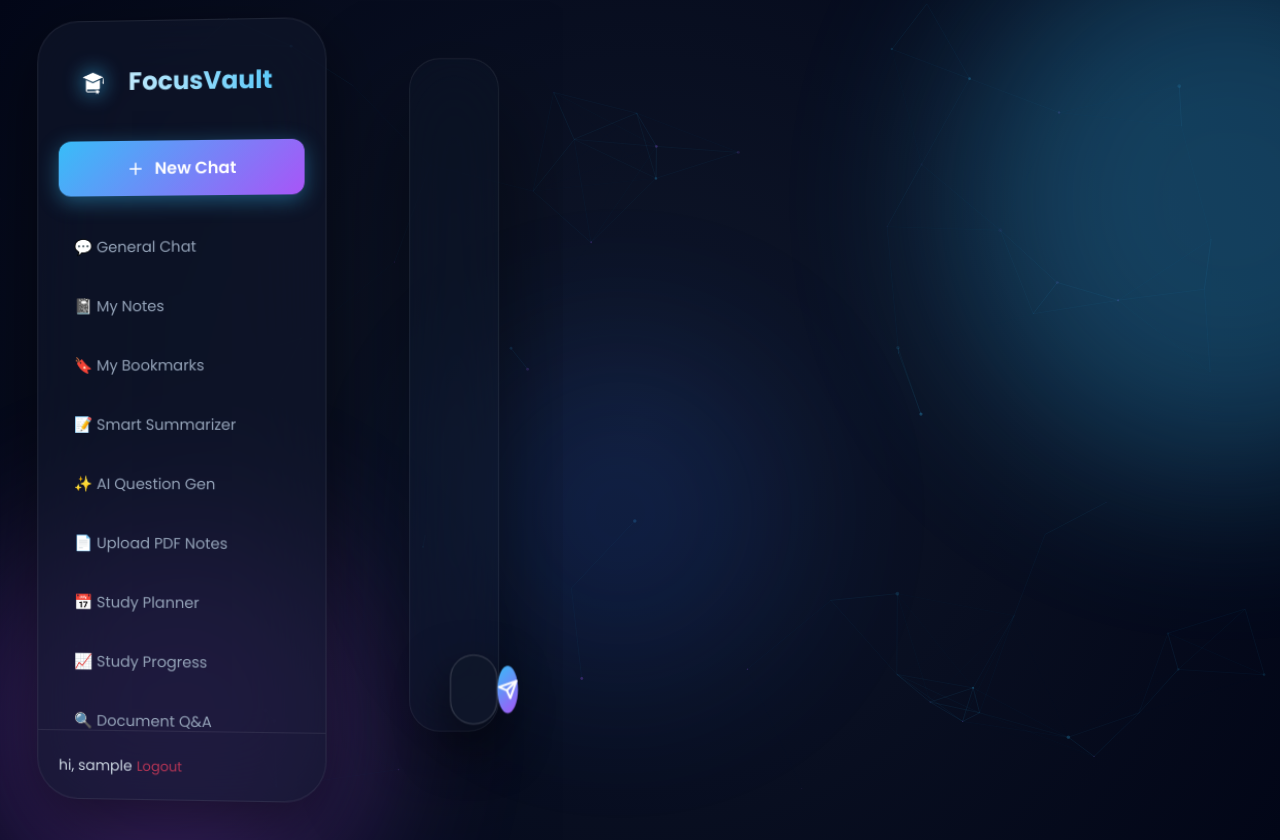
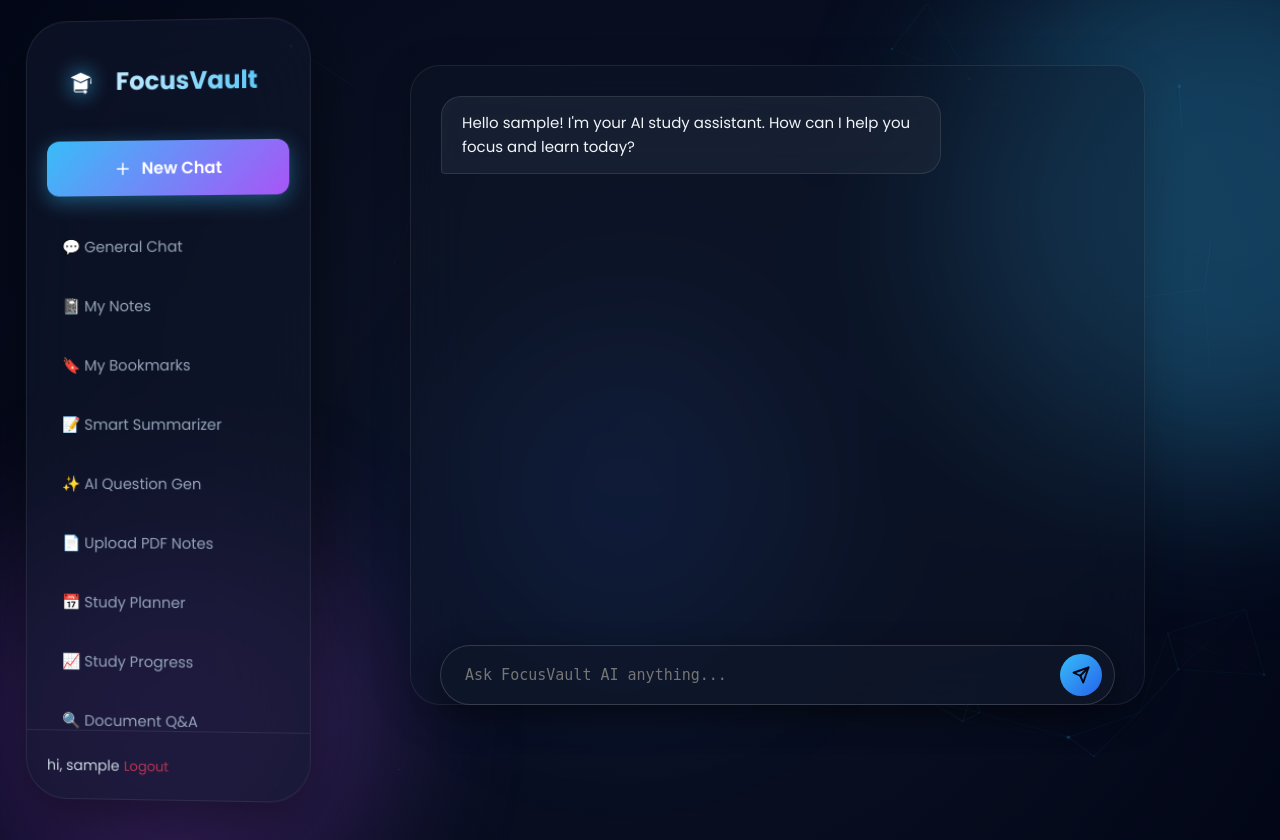
Before and after one commit to ankiiiiiitt/Devops_miniproject, a Flask app: page /chat in a window 1280 px wide. Run offline with Flask 3, Linux system fonts and the light colour scheme; the visitor is signed in with stand-in values (Sample User, id 1); data that the repository does not hold is empty; some libraries are stand-ins or nearby versions.

Commit message:
style: Revert General Chat design to previous stable version

```diff
--- a/static/css/style.css
+++ b/static/css/style.css
@@ -471,9 +471,9 @@ a {
 
 .chat-history {
   flex: 1;
-  background: rgba(30, 41, 59, 0.2);
-  backdrop-filter: blur(40px);
-  border: 1px solid rgba(255, 255, 255, 0.1);
+  background: rgba(15, 23, 42, 0.35);
+  backdrop-filter: blur(30px);
+  border: 1px solid var(--border-glass);
   border-radius: 30px;
   padding: 30px;
   padding-bottom: 100px; /* Space for sticky input */
@@ -482,9 +482,47 @@ a {
   flex-direction: column;
   gap: 25px;
   margin-bottom: 20px;
-  box-shadow: 0 30px 60px rgba(0, 0, 0, 0.4);
-  transform: translateZ(var(--p-card-z));
+  box-shadow: 0 10px 40px rgba(0, 0, 0, 0.2);
   scrollbar-gutter: stable;
+}
+
+/* Chat Bubbles */
+.chat-message {
+  max-width: 75%;
+  padding: 14px 20px;
+  border-radius: 20px;
+  font-size: 15px;
+  line-height: 1.6;
+  position: relative;
+  transition: 0.3s cubic-bezier(0.16, 1, 0.3, 1);
+  animation: bubbleIn 0.5s ease-out;
+  transform-style: preserve-3d;
+}
+
+@keyframes bubbleIn {
+  from { opacity: 0; transform: translateY(20px) scale(0.9); }
+  to { opacity: 1; transform: translateY(0) scale(1); }
+}
+
+.chat-message:hover {
+  transform: translateY(-4px) translateZ(10px);
+  box-shadow: 0 5px 20px rgba(0,0,0,0.2);
+}
+
+.chat-message.user {
+  align-self: flex-end;
+  background: linear-gradient(135deg, var(--primary), var(--secondary));
+  color: #020617;
+  font-weight: 600;
+  border-bottom-right-radius: 4px;
+}
+
+.chat-message.ai {
+  align-self: flex-start;
+  background: rgba(30, 41, 59, 0.5);
+  border: 1px solid rgba(255, 255, 255, 0.05);
+  color: #f1f5f9;
+  border-bottom-left-radius: 4px;
 }
 
 /* Chat Bubbles */
--- a/templates/chat.html
+++ b/templates/chat.html
@@ -1,164 +1,54 @@
 {% extends "dashboard_base.html" %}
-
-{% block styles %}
-<style>
-    .chat-container {
-        width: 100%;
-        max-width: 900px;
-        margin: 0 auto;
-        height: calc(100vh - 120px);
-        display: flex;
-        flex-direction: column;
-        transform-style: preserve-3d;
-        perspective: 2000px;
-    }
-
-    .chat-history {
-        flex: 1;
-        background: rgba(15, 23, 42, 0.3);
-        backdrop-filter: blur(40px);
-        border: 1px solid rgba(255, 255, 255, 0.08);
-        border-radius: 30px;
-        padding: 40px;
-        padding-bottom: 120px;
-        overflow-y: auto;
-        display: flex;
-        flex-direction: column;
-        gap: 30px;
-        box-shadow: 0 40px 100px rgba(0, 0, 0, 0.5);
-        transform: translateZ(var(--p-card-z));
-    }
-
-    .chat-message {
-        max-width: 80%;
-        padding: 16px 24px;
-        border-radius: 20px;
-        font-size: 15px;
-        line-height: 1.6;
-        position: relative;
-        transform-style: preserve-3d;
-        transition: transform 0.4s cubic-bezier(0.16, 1, 0.3, 1);
-        animation: bubblePop 0.5s cubic-bezier(0.17, 0.67, 0.83, 0.67);
-    }
-
-    @keyframes bubblePop {
-        from { opacity: 0; transform: translateY(30px) scale(0.8) translateZ(-50px); }
-        to { opacity: 1; transform: translateY(0) scale(1) translateZ(0); }
-    }
-
-    .chat-message.user {
-        align-self: flex-end;
-        background: linear-gradient(135deg, var(--primary), var(--secondary));
-        color: #020617;
-        font-weight: 600;
-        border-bottom-right-radius: 4px;
-        box-shadow: 0 10px 25px var(--primary-glow);
-        transform: translateZ(20px) rotateX(-2deg);
-    }
-
-    .chat-message.ai {
-        align-self: flex-start;
-        background: rgba(30, 41, 59, 0.6);
-        border: 1px solid rgba(255, 255, 255, 0.1);
-        color: #f1f5f9;
-        border-bottom-left-radius: 4px;
-        transform: translateZ(10px) rotateX(2deg);
-    }
-
-    .chat-message:hover {
-        transform: translateZ(40px) scale(1.02);
-    }
-
-    .chat-input-wrapper {
-        position: absolute;
-        bottom: 30px;
-        left: 40px;
-        right: 40px;
-        z-index: 100;
-        transform-style: preserve-3d;
-        transform: translateZ(60px);
-    }
-
-    .chat-input-box {
-        background: rgba(15, 23, 42, 0.8);
-        backdrop-filter: blur(50px);
-        border: 1px solid rgba(255, 255, 255, 0.2);
-        border-radius: 100px;
-        padding: 10px 14px 10px 30px;
-        display: flex;
-        align-items: center;
-        gap: 15px;
-        transition: 0.4s cubic-bezier(0.16, 1, 0.3, 1);
-        box-shadow: 0 20px 50px rgba(0, 0, 0, 0.6);
-    }
-
-    .chat-input-box:focus-within {
-        border-color: var(--primary);
-        box-shadow: 0 0 40px var(--primary-glow), 0 20px 60px rgba(0, 0, 0, 0.7);
-        transform: translateY(-5px) scale(1.02);
-    }
-
-    #chatInput {
-        background: transparent;
-        border: none;
-        color: white;
-        flex: 1;
-        outline: none;
-        font-size: 16px;
-        padding: 12px 0;
-    }
-
-    #sendBtn {
-        background: linear-gradient(135deg, var(--primary), var(--secondary));
-        border: none;
-        color: white;
-        width: 46px;
-        height: 46px;
-        border-radius: 50%;
-        cursor: pointer;
-        display: flex;
-        align-items: center;
-        justify-content: center;
-        transition: 0.3s;
-    }
-
-    #sendBtn:hover {
-        transform: rotate(-10deg) scale(1.1);
-        box-shadow: 0 0 20px var(--primary);
-    }
-
-    .ai-typing-indicator {
-        font-size: 12px;
-        color: var(--primary);
-        margin-top: -15px;
-        margin-left: 5px;
-        display: none;
-        animation: pulse 1s infinite alternate;
-    }
-
-    @keyframes pulse { from { opacity: 0.4; } to { opacity: 1; } }
-</style>
-{% endblock %}
 
 {% block content %}
 <div class="chat-container">
+    <!-- MESSAGING AREA -->
     <div class="chat-history" id="chatHistory">
-        {% for msg in messages %}
-            <div class="chat-message {{ msg.role }}">
-                <div class="bubble-content">
-                    {{ msg.content | safe }}
+        {% if messages %}
+            {% for msg in messages %}
+                {% if msg.role != 'system' %}
+                <div class="chat-message {{ 'user' if msg.role == 'user' else 'ai' }}">
+                    <div class="bubble-content">{{ msg.content | safe if msg.role == 'assistant' else msg.content }}</div>
+                    {% if msg.role == 'assistant' %}
+                    <div class="chat-message-actions">
+                        <button class="btn-bookmark"
+                            data-content="{{ msg.content }}"
+                            data-type="AI Chat Response"
+                            onclick="handleBookmarkClick(this)" title="Bookmark this response">
+                            <svg width="14" height="14" viewBox="0 0 24 24" fill="none" stroke="currentColor" stroke-width="2" stroke-linecap="round" stroke-linejoin="round"><path d="M19 21l-7-5-7 5V5a2 2 0 0 1 2-2h10a2 2 0 0 1 2 2z"></path></svg>
+                        </button>
+                    </div>
+                    {% endif %}
                 </div>
+                {% endif %}
+            {% endfor %}
+        {% else %}
+        <div class="chat-message ai" id="welcomeMessage">
+            <div class="bubble-content">
+                Hello {{ session.get('user', 'there') }}! I'm your AI study assistant. How can I help you focus and learn today?
             </div>
-        {% endfor %}
+            <div class="chat-message-actions">
+                <button class="btn-bookmark"
+                    data-content="Hello {{ session.get('user', 'there') }}! I'm your AI study assistant. How can I help you focus and learn today?"
+                    data-type="AI Chat Response"
+                    onclick="handleBookmarkClick(this)" title="Bookmark this response">
+                    <svg width="14" height="14" viewBox="0 0 24 24" fill="none" stroke="currentColor" stroke-width="2" stroke-linecap="round" stroke-linejoin="round"><path d="M19 21l-7-5-7 5V5a2 2 0 0 1 2-2h10a2 2 0 0 1 2 2z"></path></svg>
+                </button>
+            </div>
+        </div>
+        {% endif %}
     </div>
 
-    <div class="ai-typing-indicator" id="typingIndicator">FocusVault is thinking...</div>
-
+    <!-- STICKY PILL INPUT -->
     <div class="chat-input-wrapper">
         <div class="chat-input-box">
-            <textarea id="chatInput" placeholder="Ask your AI Study Assistant anything..." rows="1"></textarea>
-            <button id="sendBtn" title="Send Message">
-                <svg width="20" height="20" viewBox="0 0 24 24" fill="none" stroke="currentColor" stroke-width="2.5" stroke-linecap="round" stroke-linejoin="round"><line x1="22" y1="2" x2="11" y2="13"></line><polygon points="22 2 15 22 11 13 2 9 22 2"></polygon></svg>
+            <textarea id="chatInput" placeholder="Ask FocusVault AI anything..." rows="1"
+                oninput="this.style.height = ''; this.style.height = this.scrollHeight + 'px'"></textarea>
+            <button id="sendBtn" onclick="sendMessage()" title="Send Message">
+                <svg width="18" height="18" viewBox="0 0 24 24" fill="none" stroke="currentColor" stroke-width="2.5" stroke-linecap="round" stroke-linejoin="round">
+                    <line x1="22" y1="2" x2="11" y2="13"></line>
+                    <polygon points="22 2 15 22 11 13 2 9 22 2"></polygon>
+                </svg>
             </button>
         </div>
     </div>
@@ -167,62 +57,144 @@
 
 {% block scripts %}
 <script>
+    const chatHistory = document.getElementById('chatHistory');
     const chatInput = document.getElementById('chatInput');
     const sendBtn = document.getElementById('sendBtn');
-    const chatHistory = document.getElementById('chatHistory');
-    const typingIndicator = document.getElementById('typingIndicator');
-    const chatID = "{{ chat_id or '' }}";
 
-    function appendMessage(role, content) {
-        const msg = document.createElement('div');
-        msg.className = `chat-message ${role}`;
-        msg.innerHTML = `<div class="bubble-content">${content}</div>`;
-        chatHistory.appendChild(msg);
-        chatHistory.scrollTop = chatHistory.scrollHeight;
-    }
+    let currentChatId = "{{ chat_id if chat_id else '' }}";
 
-    async function sendMessage() {
-        const message = chatInput.value.trim();
-        if(!message) return;
-
-        chatInput.value = '';
-        appendMessage('user', message);
-
-        typingIndicator.style.display = 'block';
-        chatHistory.scrollTop = chatHistory.scrollHeight;
-
-        try {
-            const response = await fetch('/chat_api', {
-                method: 'POST',
-                headers: { 'Content-Type': 'application/json' },
-                body: JSON.stringify({ message, chat_id: chatID })
-            });
-            const data = await response.json();
-
-            typingIndicator.style.display = 'none';
-            if(data.reply) {
-                appendMessage('ai', data.reply);
-                if(!chatID && data.chat_id) {
-                    window.location.href = `/chat/${data.chat_id}`;
-                }
-            } else {
-                appendMessage('ai', 'Oops, something went wrong.');
-            }
-        } catch (err) {
-            typingIndicator.style.display = 'none';
-            appendMessage('ai', 'Failed to connect to AI.');
-        }
-    }
-
-    sendBtn.addEventListener('click', sendMessage);
-    chatInput.addEventListener('keydown', (e) => {
-        if(e.key === 'Enter' && !e.shiftKey) {
+    chatInput.addEventListener('keypress', function(e) {
+        if (e.key === 'Enter' && !e.shiftKey) {
             e.preventDefault();
             sendMessage();
         }
     });
 
-    // Auto-scroll on load
-    chatHistory.scrollTop = chatHistory.scrollHeight;
+    async function sendMessage() {
+        const text = chatInput.value.trim();
+        if (!text) return;
+
+        chatInput.value = '';
+        chatInput.style.height = 'auto';
+
+        appendMessage(text, 'user');
+
+        // Show thinking animation
+        const thinkingId = 'thinking-' + Date.now();
+        const thinkingDiv = document.createElement('div');
+        thinkingDiv.className = 'chat-message ai';
+        thinkingDiv.id = thinkingId;
+        thinkingDiv.innerHTML = `<div class="ai-typing-indicator"><span></span><span></span><span></span></div>`;
+        chatHistory.appendChild(thinkingDiv);
+        chatHistory.scrollTop = chatHistory.scrollHeight;
+
+        try {
+            const payload = { message: text };
+            if (currentChatId) {
+                payload.chat_id = currentChatId;
+            }
+
+            const response = await fetch('/chat_api', {
+                method: 'POST',
+                headers: { 'Content-Type': 'application/json' },
+                body: JSON.stringify(payload)
+            });
+
+            if (response.ok) {
+                const data = await response.json();
+                if (data.reply) {
+                    if (!currentChatId && data.chat_id) {
+                        currentChatId = data.chat_id;
+                        window.history.pushState({}, '', '/chat/' + currentChatId);
+                    }
+                    thinkingDiv.remove();
+                    appendMessage(data.reply, 'ai');
+                } else {
+                    thinkingDiv.remove();
+                    appendMessage('Sorry, something went wrong.', 'ai');
+                }
+            } else {
+                thinkingDiv.remove();
+                appendMessage('Failed to connect to AI server.', 'ai');
+            }
+        } catch (err) {
+            thinkingDiv.remove();
+            appendMessage('Failed to connect to AI server.', 'ai');
+        }
+    }
+
+    function appendMessage(text, sender, id = null) {
+        const div = document.createElement('div');
+        div.className = `chat-message ${sender}`;
+        if (id) div.id = id;
+
+        const content = document.createElement('div');
+        content.className = 'bubble-content';
+        if (sender === 'ai') {
+            content.innerHTML = text;
+        } else {
+            content.textContent = text;
+        }
+        div.appendChild(content);
+
+        if (sender === 'ai' && !id) {
+            addMessageActions(div, text);
+        }
+
+        chatHistory.appendChild(div);
+        scrollToBottom();
+    }
+
+    function typeMessage(text, sender) {
+        const div = document.createElement('div');
+        div.className = `chat-message ${sender}`;
+
+        const content = document.createElement('div');
+        content.className = 'bubble-content';
+        div.appendChild(content);
+        chatHistory.appendChild(div);
+
+        let index = 0;
+        const speed = 15;
+
+        function type() {
+            if (index < text.length) {
+                content.textContent += text.charAt(index);
+                index++;
+                scrollToBottom();
+                setTimeout(type, speed);
+            } else {
+                addMessageActions(div, text);
+            }
+        }
+        type();
+    }
+
+    function addMessageActions(div, text) {
+        const actions = document.createElement('div');
+        actions.className = 'chat-message-actions';
+
+        const bMark = document.createElement('button');
+        bMark.className = 'btn-bookmark';
+        bMark.title = 'Bookmark this response';
+        bMark.setAttribute('data-content', text);
+        bMark.setAttribute('data-type', 'AI Chat Response');
+        bMark.innerHTML = `<svg width="14" height="14" viewBox="0 0 24 24" fill="none" stroke="currentColor" stroke-width="2" stroke-linecap="round" stroke-linejoin="round"><path d="M19 21l-7-5-7 5V5a2 2 0 0 1 2-2h10a2 2 0 0 1 2 2z"></path></svg>`;
+        bMark.onclick = (e) => { e.stopPropagation(); handleBookmarkClick(bMark); };
+
+        actions.appendChild(bMark);
+        div.appendChild(actions);
+    }
+
+    function scrollToBottom() {
+        chatHistory.scrollTo({
+            top: chatHistory.scrollHeight,
+            behavior: 'smooth'
+        });
+    }
+
+    window.addEventListener('DOMContentLoaded', () => {
+        chatHistory.scrollTop = chatHistory.scrollHeight;
+    });
 </script>
 {% endblock %}
```
